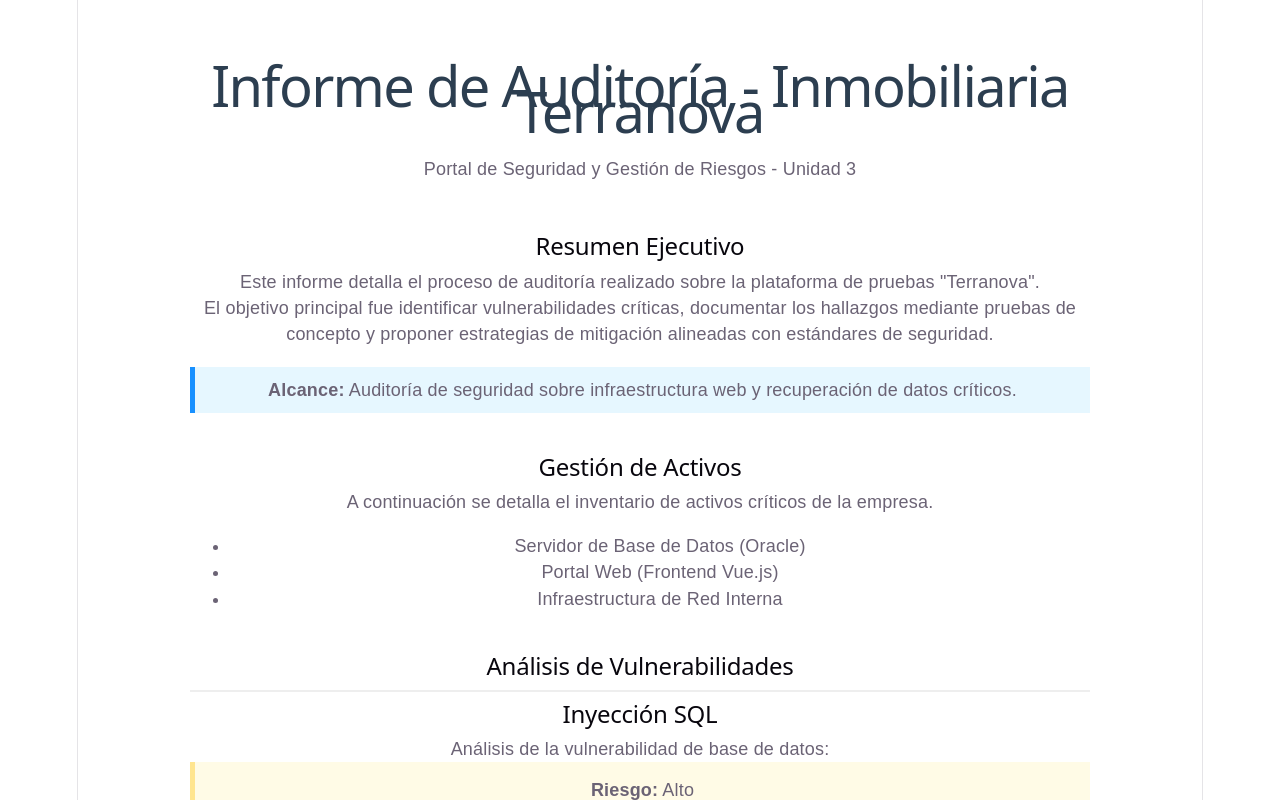
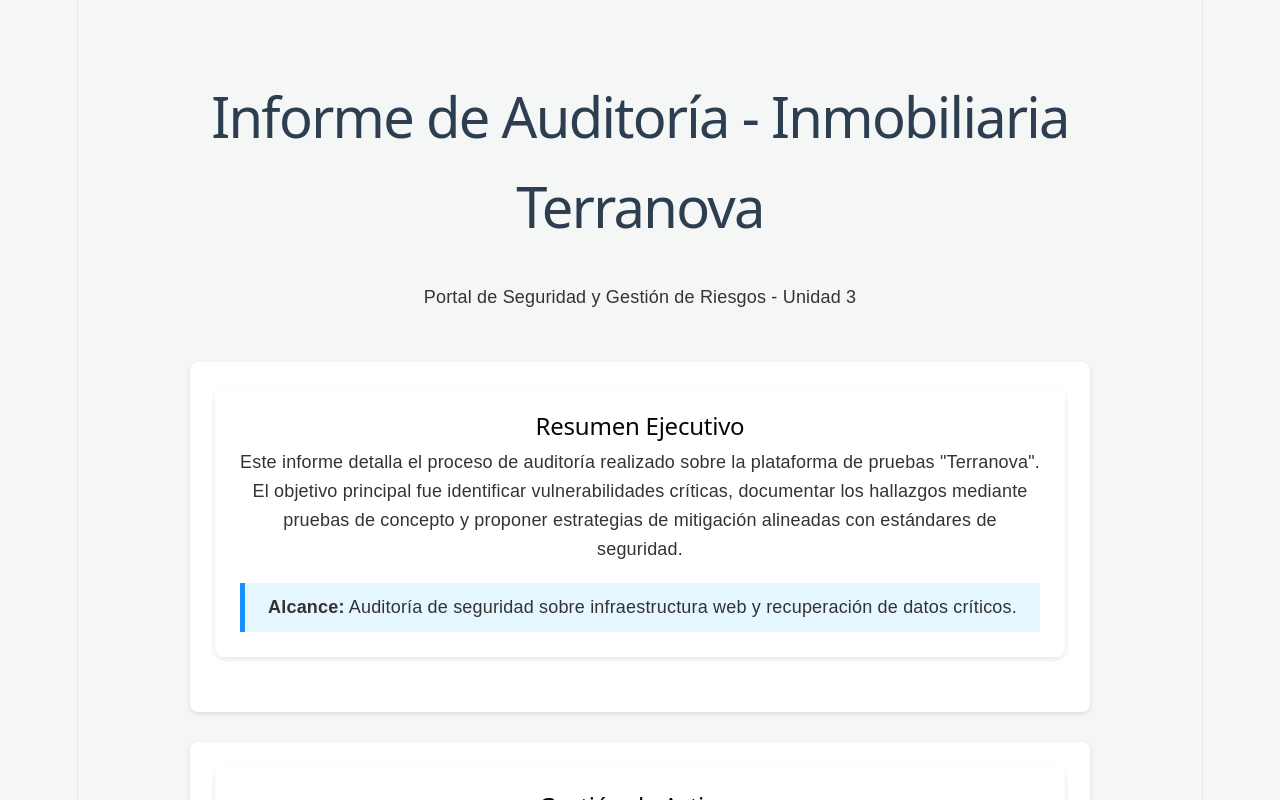
Before and after one commit to mariamunoz0507/auditoria_munmar, a React (Vite) app: page / in a window 1280 px wide. Shown: the top 800 px of the page. Built offline with nearby package versions, Linux system fonts and the light colour scheme.

Commit message:
style: aplicar diseño profesional y mejorar legibilidad

```diff
--- a/src/App.css
+++ b/src/App.css
@@ -1,184 +1,30 @@
-.counter {
-  font-size: 16px;
-  padding: 5px 10px;
-  border-radius: 5px;
-  color: var(--accent);
-  background: var(--accent-bg);
-  border: 2px solid transparent;
-  transition: border-color 0.3s;
-  margin-bottom: 24px;
-
-  &:hover {
-    border-color: var(--accent-border);
-  }
-  &:focus-visible {
-    outline: 2px solid var(--accent);
-    outline-offset: 2px;
-  }
+/* src/App.css */
+body {
+  background-color: #f4f7f6;
+  color: #333;
+  line-height: 1.6;
+  margin: 0;
+  padding: 0;
 }
 
-.hero {
-  position: relative;
-
-  .base,
-  .framework,
-  .vite {
-    inset-inline: 0;
-    margin: 0 auto;
-  }
-
-  .base {
-    width: 170px;
-    position: relative;
-    z-index: 0;
-  }
-
-  .framework,
-  .vite {
-    position: absolute;
-  }
-
-  .framework {
-    z-index: 1;
-    top: 34px;
-    height: 28px;
-    transform: perspective(2000px) rotateZ(300deg) rotateX(44deg) rotateY(39deg)
-      scale(1.4);
-  }
-
-  .vite {
-    z-index: 0;
-    top: 107px;
-    height: 26px;
-    width: auto;
-    transform: perspective(2000px) rotateZ(300deg) rotateX(40deg) rotateY(39deg)
-      scale(0.8);
-  }
+section {
+  background: white;
+  padding: 25px;
+  border-radius: 8px;
+  box-shadow: 0 2px 5px rgba(0,0,0,0.1);
+  margin-bottom: 30px !important;
 }
 
-#center {
-  display: flex;
-  flex-direction: column;
-  gap: 25px;
-  place-content: center;
-  place-items: center;
-  flex-grow: 1;
-
-  @media (max-width: 1024px) {
-    padding: 32px 20px 24px;
-    gap: 18px;
-  }
+h1, h2 {
+  color: #2c3e50;
+  margin-top: 0;
 }
 
-#next-steps {
-  display: flex;
-  border-top: 1px solid var(--border);
-  text-align: left;
-
-  & > div {
-    flex: 1 1 0;
-    padding: 32px;
-    @media (max-width: 1024px) {
-      padding: 24px 20px;
-    }
-  }
-
-  .icon {
-    margin-bottom: 16px;
-    width: 22px;
-    height: 22px;
-  }
-
-  @media (max-width: 1024px) {
-    flex-direction: column;
-    text-align: center;
-  }
+/* Para que las listas se vean bien */
+ul {
+  padding-left: 20px;
 }
 
-#docs {
-  border-right: 1px solid var(--border);
-
-  @media (max-width: 1024px) {
-    border-right: none;
-    border-bottom: 1px solid var(--border);
-  }
+li {
+  margin-bottom: 8px;
 }
-
-#next-steps ul {
-  list-style: none;
-  padding: 0;
-  display: flex;
-  gap: 8px;
-  margin: 32px 0 0;
-
-  .logo {
-    height: 18px;
-  }
-
-  a {
-    color: var(--text-h);
-    font-size: 16px;
-    border-radius: 6px;
-    background: var(--social-bg);
-    display: flex;
-    padding: 6px 12px;
-    align-items: center;
-    gap: 8px;
-    text-decoration: none;
-    transition: box-shadow 0.3s;
-
-    &:hover {
-      box-shadow: var(--shadow);
-    }
-    .button-icon {
-      height: 18px;
-      width: 18px;
-    }
-  }
-
-  @media (max-width: 1024px) {
-    margin-top: 20px;
-    flex-wrap: wrap;
-    justify-content: center;
-
-    li {
-      flex: 1 1 calc(50% - 8px);
-    }
-
-    a {
-      width: 100%;
-      justify-content: center;
-      box-sizing: border-box;
-    }
-  }
-}
-
-#spacer {
-  height: 88px;
-  border-top: 1px solid var(--border);
-  @media (max-width: 1024px) {
-    height: 48px;
-  }
-}
-
-.ticks {
-  position: relative;
-  width: 100%;
-
-  &::before,
-  &::after {
-    content: '';
-    position: absolute;
-    top: -4.5px;
-    border: 5px solid transparent;
-  }
-
-  &::before {
-    left: 0;
-    border-left-color: var(--border);
-  }
-  &::after {
-    right: 0;
-    border-right-color: var(--border);
-  }
-}
```
